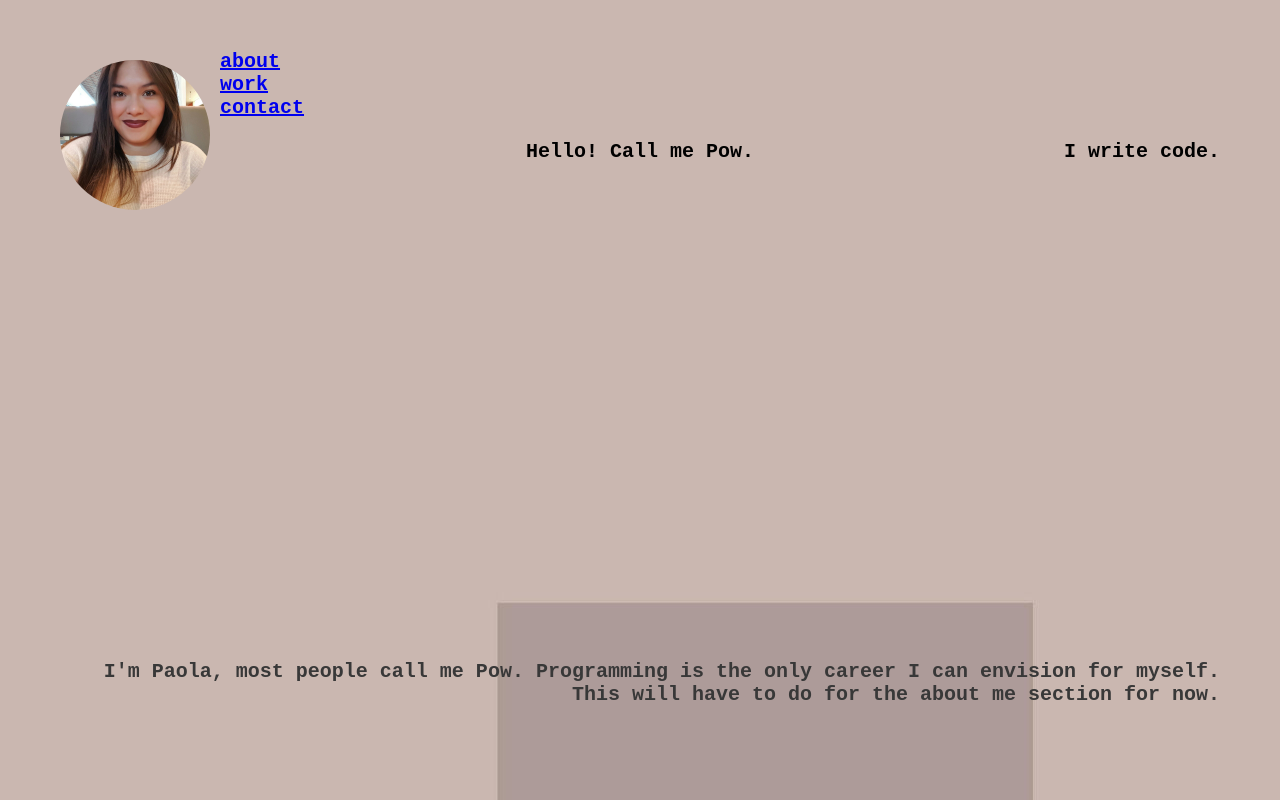
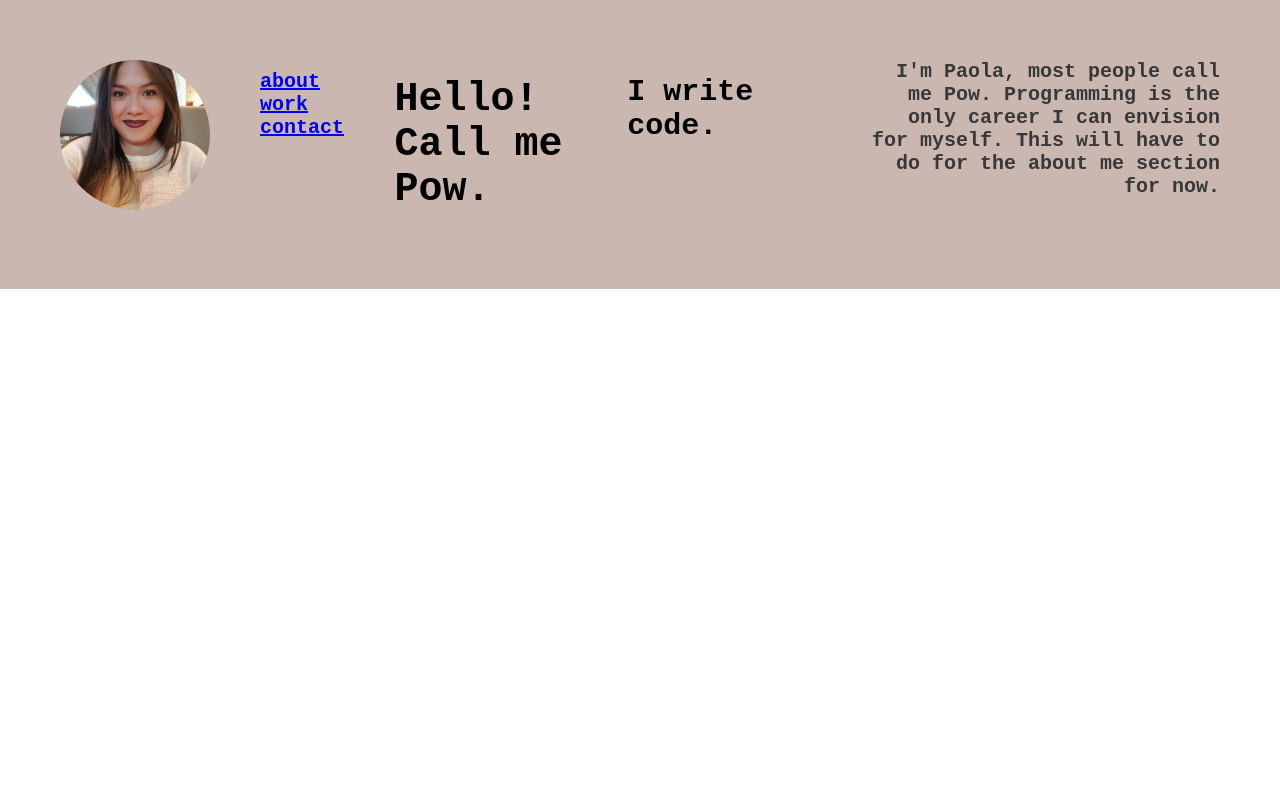
Before and after one commit to alpacapunch/assignment-2, a plain HTML site: page index.html in a window 1280 px wide. Drawn offline with Linux system fonts and the light colour scheme.

Commit message:
Added changes for MA to review

```diff
--- a/index.html
+++ b/index.html
@@ -1,13 +1,13 @@
 <!DOCTYPE html>
 <html>
   <head>
-    <meta charset="UTF-8">
-  <meta name="viewport" content="width=device-width,initial-scale=1">
+    <meta charset="UTF-8" />
+    <meta name="viewport" content="width=device-width,initial-scale=1" />
     <title>portfolio</title>
-  <meta name="author" content="Paola Myers">
-  <meta name="description" content="portfolio site">
-  <meta name="keywords" content="html, css, github">
-  <link rel="stylesheet" href="./styles.css">
+    <meta name="author" content="Paola Myers" />
+    <meta name="description" content="portfolio site" />
+    <meta name="keywords" content="html, css, github" />
+    <link rel="stylesheet" href="./styles.css" />
   </head>
 
   <body>
@@ -17,16 +17,21 @@
       </div>
 
       <nav id="navbar">
-      <li><a href="#">about</a></li>
-      <li><a href="#">work</a></li>
-      <li><a href="#">contact</a></li>
+        <ul>
+          <li><a href="#">about</a></li>
+          <li><a href="#">work</a></li>
+          <li><a href="#">contact</a></li>
+        </ul>
       </nav>
 
-      <div class="h1">Hello!  Call me Pow.</div>
-      <div class="h2">I write code.</div>
-      <div class="bottomtext">I'm Paola, most people call me Pow.  Programming is the only career I can envision for myself.  This will have to do for the about me section for now.</div>
+      <h1>Hello! Call me Pow.</h1>
+      <h2>I write code.</h2>
+      <div class="bottomtext">
+        I'm Paola, most people call me Pow. Programming is the only career I can
+        envision for myself. This will have to do for the about me section for
+        now.
+      </div>
     </div>
-  <script src="index.js"></script>
+    <script src="index.js"></script>
   </body>
-
 </html>
--- a/index.js
+++ b/index.js
@@ -1 +1 @@
-alert("Welcome to my site and say hello to this obnoxious alert!");
+//alert("Welcome to my site and say hello to this obnoxious alert!");
--- a/styles.css
+++ b/styles.css
@@ -3,23 +3,41 @@ body {
   padding: 0;
   box-sizing: border-box;
 }
+
 .container {
-  width: 100vw;
-  height: 100vh;
+  /*width: 100vw;
+  height: 100vh;*/
 
-  font-family: 'Courier New';
+  font-family: "Courier New";
   font-weight: bold;
   font-size: 20px;
 
   background-image: url("background.jpg");
   background-color: #cccccc;
 
-  display: grid;
-  grid-template-columns: repeat(8, 1fr);
-  grid-template-rows: 80px 1fr 100px;
+  display: flex;
+  flex-direction: row;
+
+  /*grid-template-columns: repeat(8, 1fr);
+  grid-template-rows: 80px 1fr 100px;*/
 
   padding: 50px;
   box-sizing: border-box;
+}
+
+.photo {
+  flex: 25%;
+  justify-content: center;
+}
+
+#navbar {
+  flex: 75%;
+  justify-content: center;
+}
+
+h1, h2 {
+  flex: 100%;
+  justify-content: center;
 }
 
 .container div {
@@ -36,29 +54,12 @@ img.rounded {
   border-radius: 50%;
 }
 
-  #navbar ul, li {
+#navbar ul,
+li {
   list-style: none;
-  text-decoration: none;
-  }
-
-.h1 {
-  grid-column: 1 / span 8;
-  grid-row-start: 2;
-  grid-row-end: 2;
-  text-align: center;
-}
-
-.h2 {
-  grid-column: 1 / span 8;
-  grid-row-start: 2;
-  grid-row-end: 2;
-  text-align: right;
 }
 
 .bottomtext {
-  grid-column: 1 / span 8;
-  grid-row-start: 3;
-  grid-row-end: 3;
   color: #383838;
   text-align: right;
 }
```
